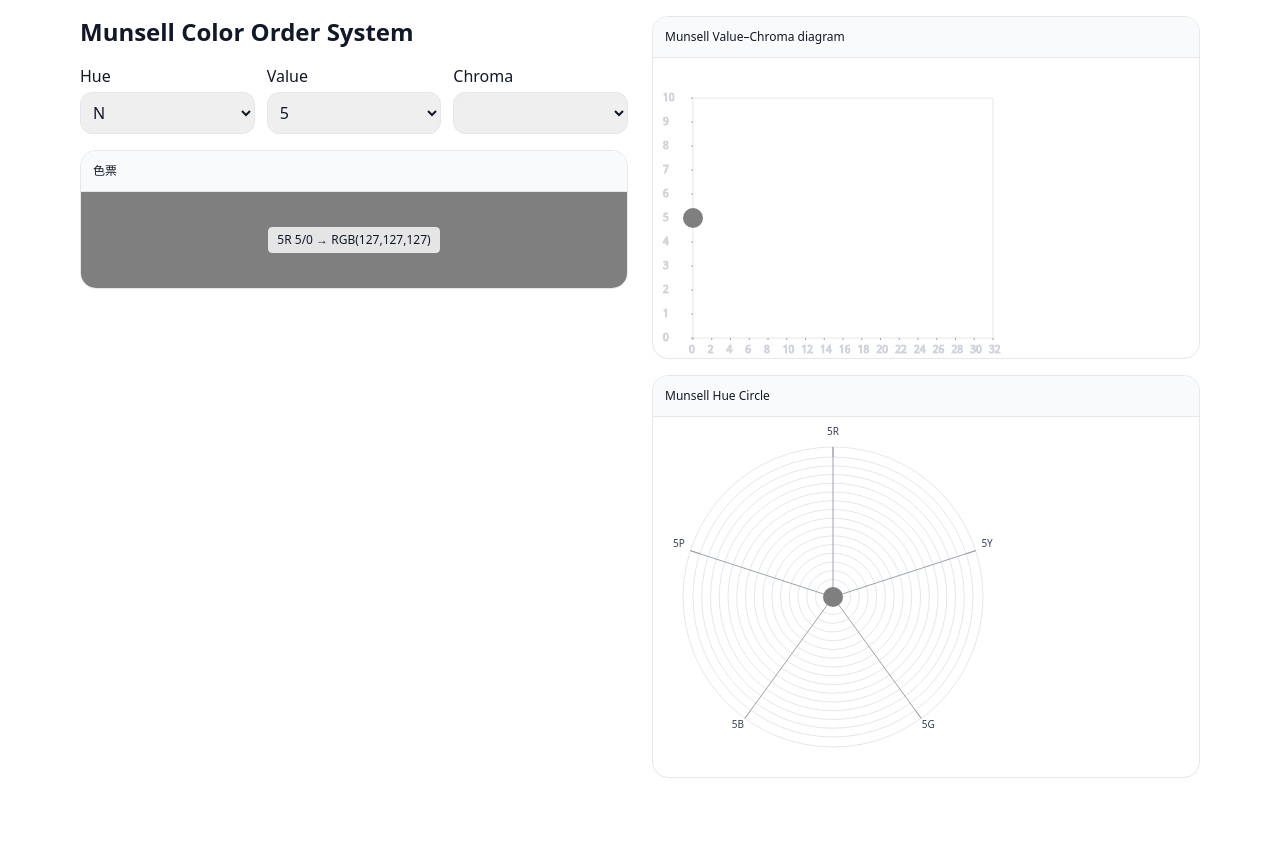
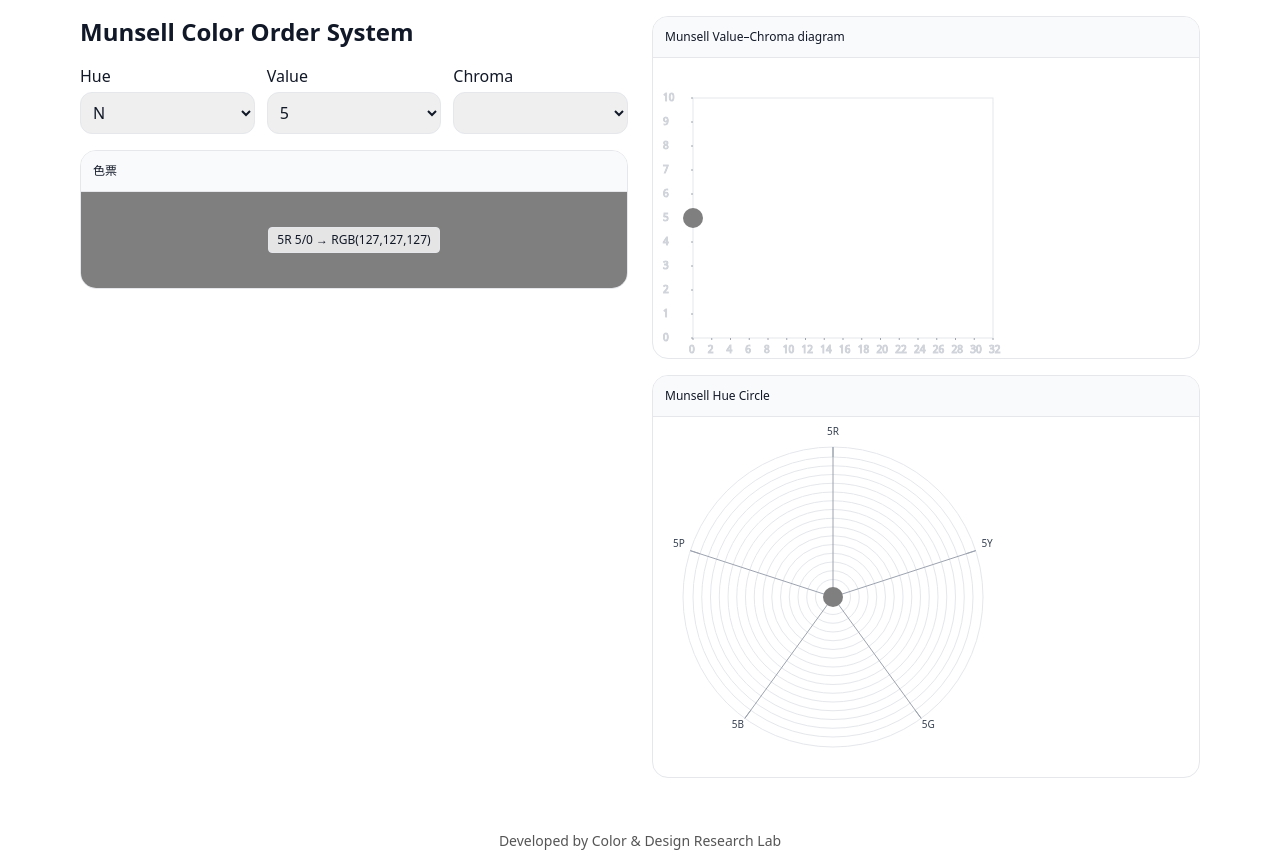
Before and after one commit to wylee-sudo/wenyuanlee, a plain HTML site: page MunsellColorOrderSystem.html in a window 1280 px wide. Before the commit the page ends 800 px from the top, so only its background shows below. Drawn offline with nearby package versions, Linux system fonts and the light colour scheme.

Commit message:
Update MunsellColorOrderSystem.html

```diff
--- a/MunsellColorOrderSystem.html
+++ b/MunsellColorOrderSystem.html
@@ -212,5 +212,10 @@ ${(() => {
 }
 App();
 </script>
+
+  <footer style="text-align:center; margin-top: 30px; font-size: 14px; color: #555;">
+    Developed by <a href="index.html">Color & Design Research Lab</a>
+</footer>
+
 </body>
 </html>
```
